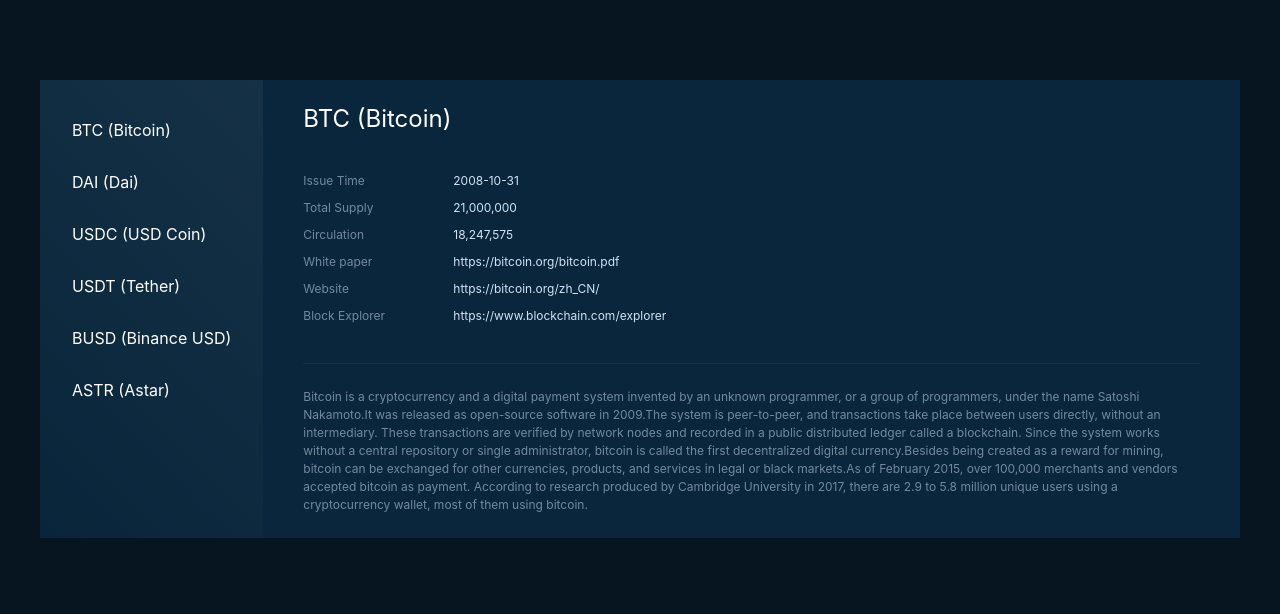
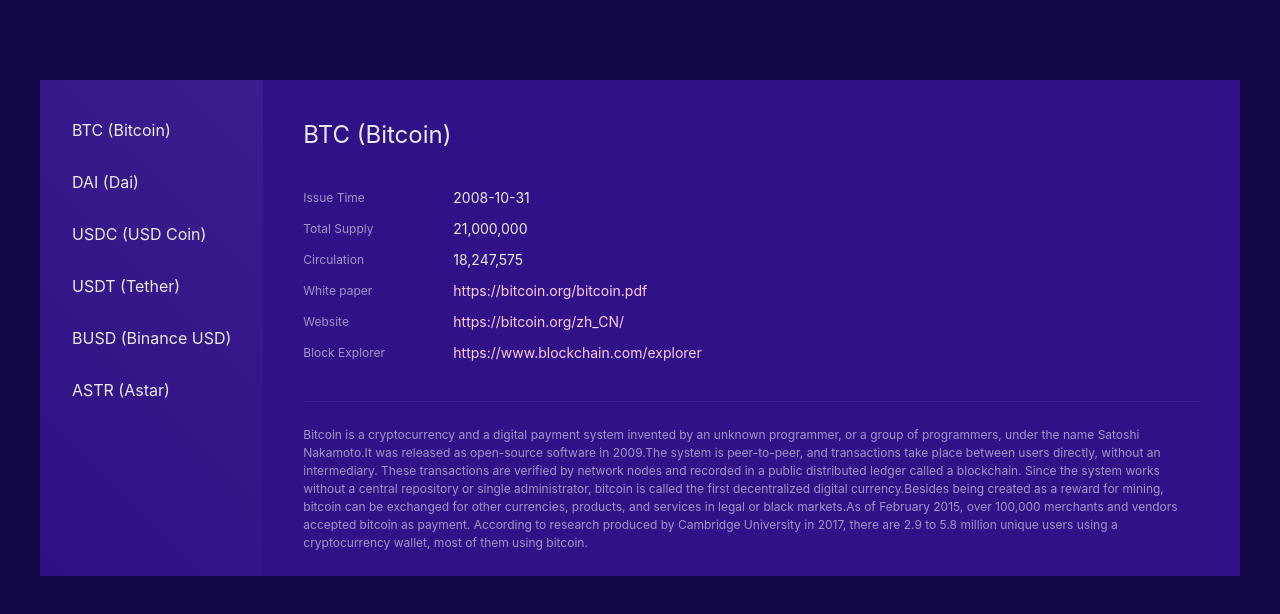
Before and after one commit to SiriusFinance/Exchange, a Next.js app: page /symbol_detail/1 in a window 1280 px wide. Shown: the top 614 px of the page. Built offline with nearby package versions, Linux system fonts and the light colour scheme.

Commit message:
perf: change symbol detail style

```diff
--- a/pages/symbol_detail/[symbol].js
+++ b/pages/symbol_detail/[symbol].js
@@ -3,6 +3,15 @@
 import { useState, useEffect } from 'react'
 import detailList from '../../constants/coins/detail'
 import styles from './symbol.module.scss'
+
+function ExternalLink({ url }) {
+  if (!url) return '--'
+  return (
+    <a href={url} target="_blank" rel="noreferrer" className={styles.url}>
+      {url}
+    </a>
+  )
+}
 
 export default function Page() {
   const router = useRouter()
@@ -19,6 +28,7 @@
       </Head>
 
       <div className={styles.container}>
+        <aside className={styles.leftbar}>
           <ul className={styles.list}>
             {Object.values(detailList).map((i, index) => (
               <li className={`${styles.item} ${i.symbol == symbol ? styles.itemActive : ''}`} key={index} onClick={() => goPage(i.symbol)}>
@@ -27,11 +37,12 @@
               </li>
             ))}
           </ul>
-        <div className={styles.rightbar}>
-          <div className={styles.title}>
+        </aside>
+        <main className={styles.rightbar}>
+          <h1 className={styles.title}>
             {info.symbol}
             {info.name && ` (${info.name})`}
-          </div>
+          </h1>
           <div className={styles.field}>
             <div className={styles.label}>Issue Time</div>
             <div className={styles.val}>{info.issueTime || '--'}</div>
@@ -46,18 +57,18 @@
           </div>
           <div className={styles.field}>
             <div className={styles.label}>White paper</div>
-            <div className={styles.val}>{info.whitePaper || '--'}</div>
+            <ExternalLink url={info.whitePaper} />
           </div>
           <div className={styles.field}>
             <div className={styles.label}>Website</div>
-            <div className={styles.val}>{info.website || '--'}</div>
+            <ExternalLink url={info.website} />
           </div>
           <div className={styles.field}>
             <div className={styles.label}>Block Explorer</div>
-            <div className={styles.val}>{info.blockExplorer || '--'}</div>
+            <ExternalLink url={info.blockExplorer} />
           </div>
           {info.desc && <div className={styles.desc}>{info.desc}</div>}
-        </div>
+        </main>
       </div>
     </>
   )
--- a/pages/symbol_detail/symbol.module.scss
+++ b/pages/symbol_detail/symbol.module.scss
@@ -1,20 +1,28 @@
+@import '/styles/variables';
+
 .container {
-  background: #09263c;
+  display: flex;
   max-width: 1200px;
   min-width: 600px;
   margin: 80px auto;
-  color: white;
-  display: flex;
+  color: $color3;
+  background-color: $bg3;
 }
 
+.leftbar {
+  max-height: calc(100vh - 160px);
+  background: linear-gradient(45deg, rgba(black, 0.02) 2%, rgba(white, 0.05) 100%);
+}
 .list {
+  height: 100%;
   list-style: none;
-  padding: 24px;
   margin: 0;
-  background: linear-gradient(46.03deg, rgba(#000, 0.02) 1.74%, rgba(white, 0.05) 100%);
+  padding: 24px 0;
+  box-sizing: border-box;
+  overflow-y: auto;
 }
 .item {
-  padding: 16px 8px;
+  padding: 16px 32px;
   white-space: nowrap;
   cursor: pointer;
   &Active,
@@ -33,23 +41,28 @@
   margin-bottom: 40px;
 }
 .field {
-  font-size: 12px;
-  margin-bottom: 12px;
   display: flex;
+  align-items: center;
+  margin-bottom: 14px;
+  font-size: 14px;
 }
 .label {
   min-width: 150px;
-  color: rgba(#ddedff, 0.5);
+  font-size: 12px;
+  color: rgba($color3, 0.6);
 }
 .val {
-  color: rgba(#ddedff, 0.95);
+  color: $color3;
+  word-break: break-word;
+}
+.url {
   word-break: break-word;
 }
 .desc {
-  border-top: 1px solid rgba(white, 0.05);
   margin-top: 40px;
   padding-top: 24px;
-  color: rgba(#ddedff, 0.5);
+  border-top: 1px solid rgba(white, 0.05);
+  color: rgba($color3, 0.6);
   font-size: 12px;
   line-height: 18px;
 }
--- /dev/null
+++ b/styles/_variables.scss
@@ -0,0 +1,7 @@
+$color1: #6c7dff;
+$color2: #ffcdec;
+$color3: #ebebeb;
+
+$bg1: #150847;
+$bg2: #35235e;
+$bg3: #311188;
--- a/styles/global.scss
+++ b/styles/global.scss
@@ -1,5 +1,14 @@
+@import './variables';
+
 body {
   margin: 0;
   font-family: -apple-system, BlinkMacSystemFont, Segoe UI, Roboto, Oxygen, Ubuntu, Cantarell, Fira Sans, Droid Sans, Helvetica Neue, sans-serif;
-  background-color: #061520;
+  background-color: $bg1;
 }
+
+a {
+  color: $color2;
+  &:not(:hover) {
+    text-decoration: none;
+  }
+}
```
Lines whose indentation alone changed are shown as unchanged.
